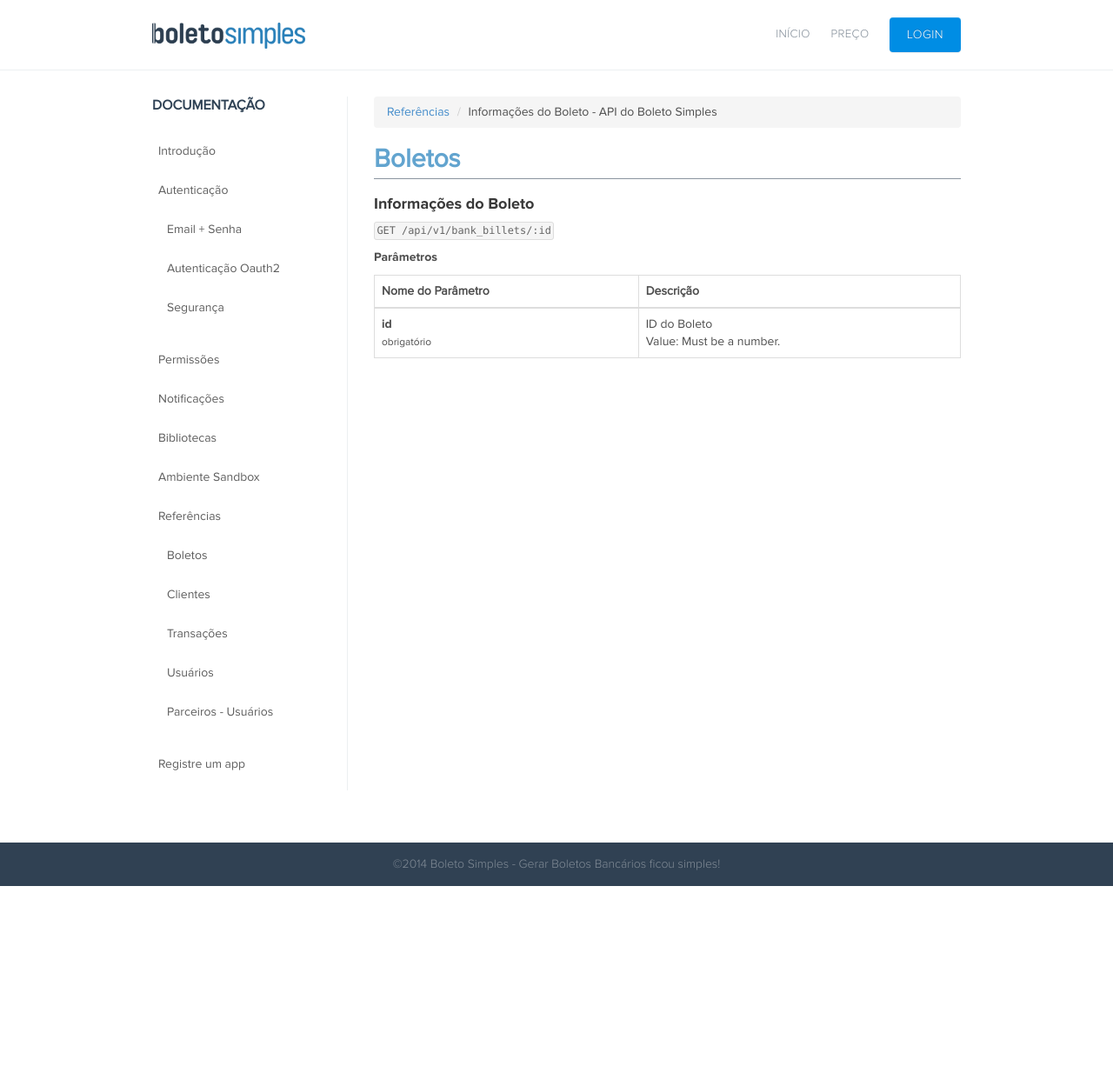
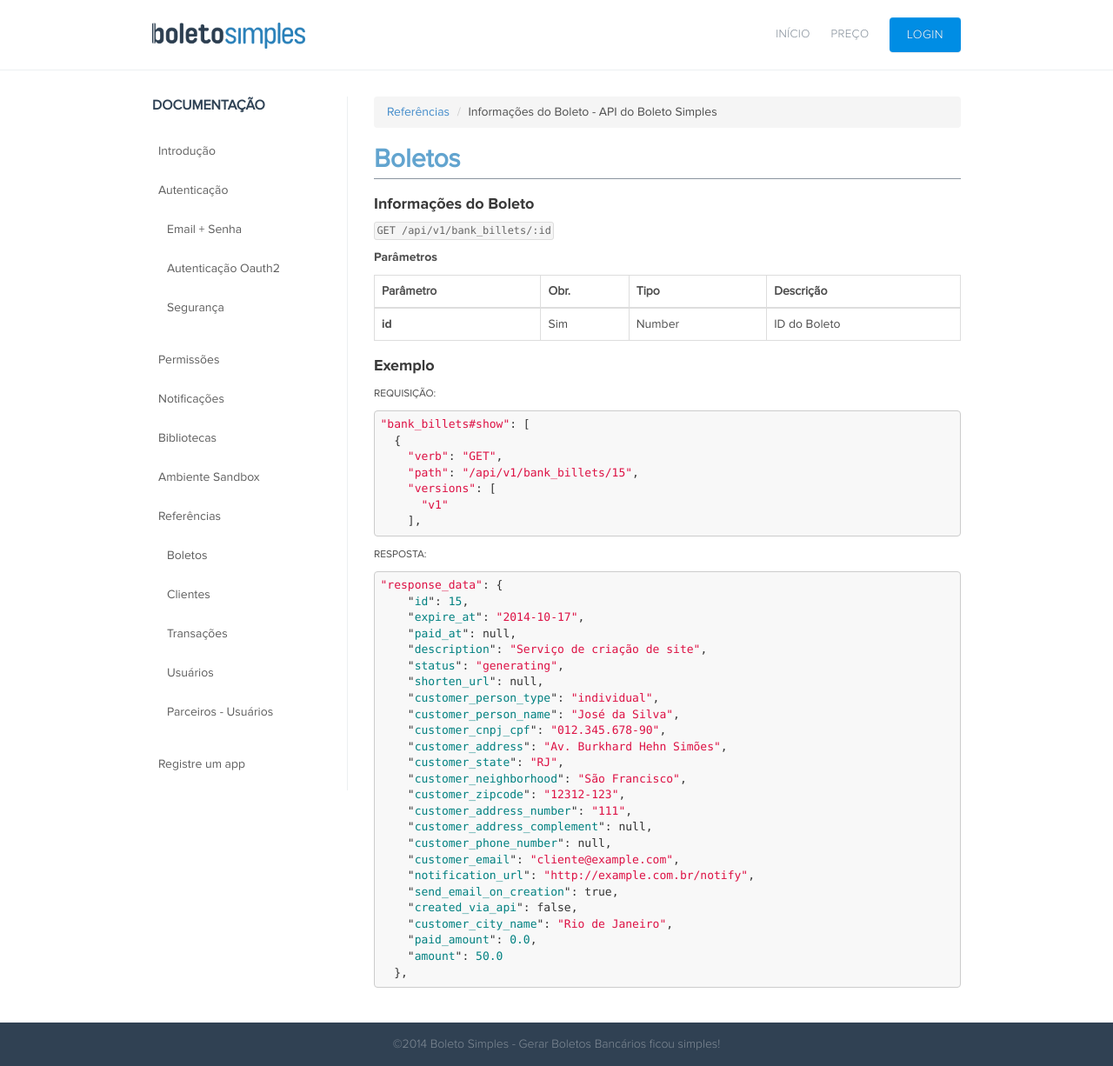
Before and after one commit to BoletoSimples/boletosimples-docs, a Jekyll site: the page built from reference/v1/bank_billets/show/index.md, in a window 1280 px wide. Shown: the whole page at 87% size. Built offline with Jekyll 4.4.1, drawn with Linux system fonts in a browser that asks for light colours; before the commit the page ends 1019 px from its top, so only the background shows below that.

Commit message:
change table style and add example on bank billet show

```diff
--- a/reference/v1/bank_billets/show/index.md
+++ b/reference/v1/bank_billets/show/index.md
@@ -14,23 +14,68 @@ en: /en/reference
 <table class='table table-bordered'>
   <thead>
     <tr>
-      <th>Nome do Parâmetro</th>
+      <th>Parâmetro</th>
+      <th data-container="body" data-toggle="tooltip" title="Obrigatório">Obr.</th>
+      <th>Tipo</th>
       <th>Descrição</th>
     </tr>
   </thead>
   <tbody>
     <tr>
       <td>
-        <strong>id </strong><br>
-        <small>
-          obrigatório
-        </small>
+        <strong>id </strong>
+      </td>
+      <td>
+        Sim
+      </td>
+      <td>
+        Number
       </td>
       <td>
         ID do Boleto
-        <br>
-        Value: Must be a number.
       </td>
     </tr>
   </tbody>
 </table>
+
+### Exemplo
+
+<small>requisição:</small>
+
+<pre class="bash">"bank_billets#show": [
+  {
+    "verb": "GET",
+    "path": "/api/v1/bank_billets/15",
+    "versions": [
+      "v1"
+    ],
+</pre>
+
+<small>resposta:</small>
+
+<pre class="json">"response_data": {
+    "id": 15,
+    "expire_at": "2014-10-17",
+    "paid_at": null,
+    "description": "Serviço de criação de site",
+    "status": "generating",
+    "shorten_url": null,
+    "customer_person_type": "individual",
+    "customer_person_name": "José da Silva",
+    "customer_cnpj_cpf": "012.345.678-90",
+    "customer_address": "Av. Burkhard Hehn Simões",
+    "customer_state": "RJ",
+    "customer_neighborhood": "São Francisco",
+    "customer_zipcode": "12312-123",
+    "customer_address_number": "111",
+    "customer_address_complement": null,
+    "customer_phone_number": null,
+    "customer_email": "cliente@example.com",
+    "notification_url": "http://example.com.br/notify",
+    "send_email_on_creation": true,
+    "created_via_api": false,
+    "customer_city_name": "Rio de Janeiro",
+    "paid_amount": 0.0,
+    "amount": 50.0
+  },
+</pre>
```
